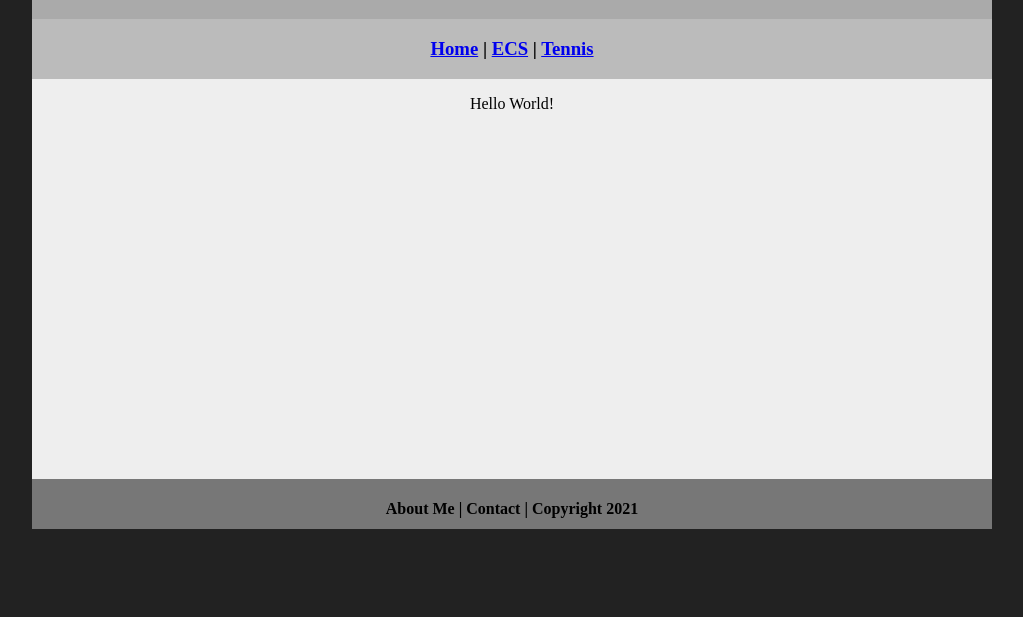
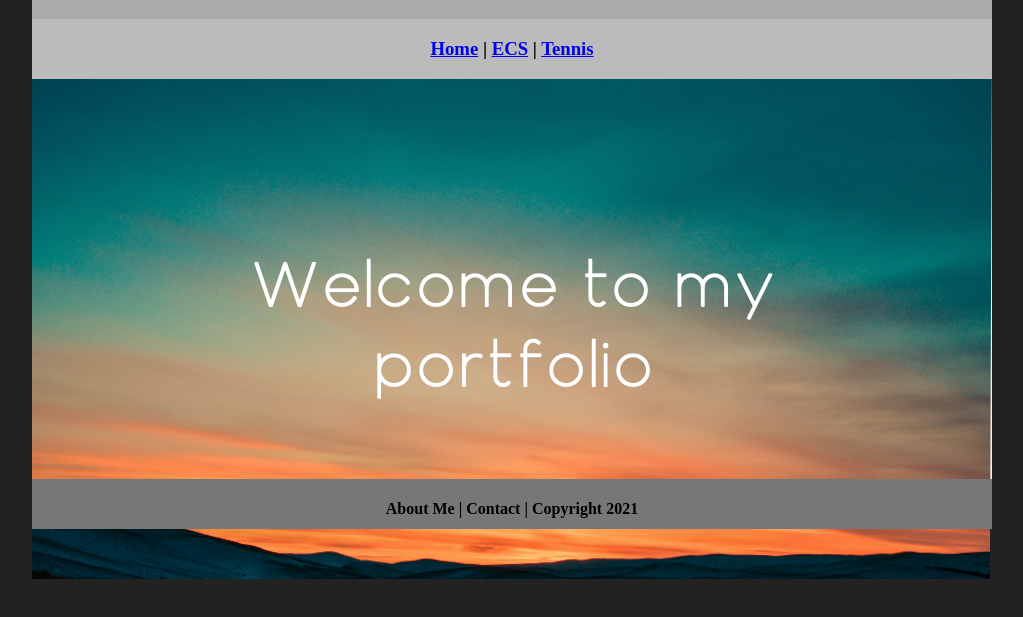
Before and after one commit to Elizabullen/Eliza-gullen, a plain HTML site: page index.html in a window 1280 px wide. Shown: the part 61-678 px from the top of the page, without its empty margins (128-1151 px from the left). Drawn offline with Linux system fonts and the light colour scheme.

Commit message:
Update index.html

```diff
--- a/index.html
+++ b/index.html
@@ -15,7 +15,7 @@
             <h3><a href="index.html">Home</a> | <a href="eco/index.html">ECS</a> | <a href="tennis/index.html">Tennis</a>
          </div>
          <div class="content">
-            <p>Hello World!</p>
+            <img src="images/welcome.png" alt="Welcome" width="960" >
          </div>
          <div class="footer">
             <h4>About Me | Contact | Copyright 2021</h4>
```
